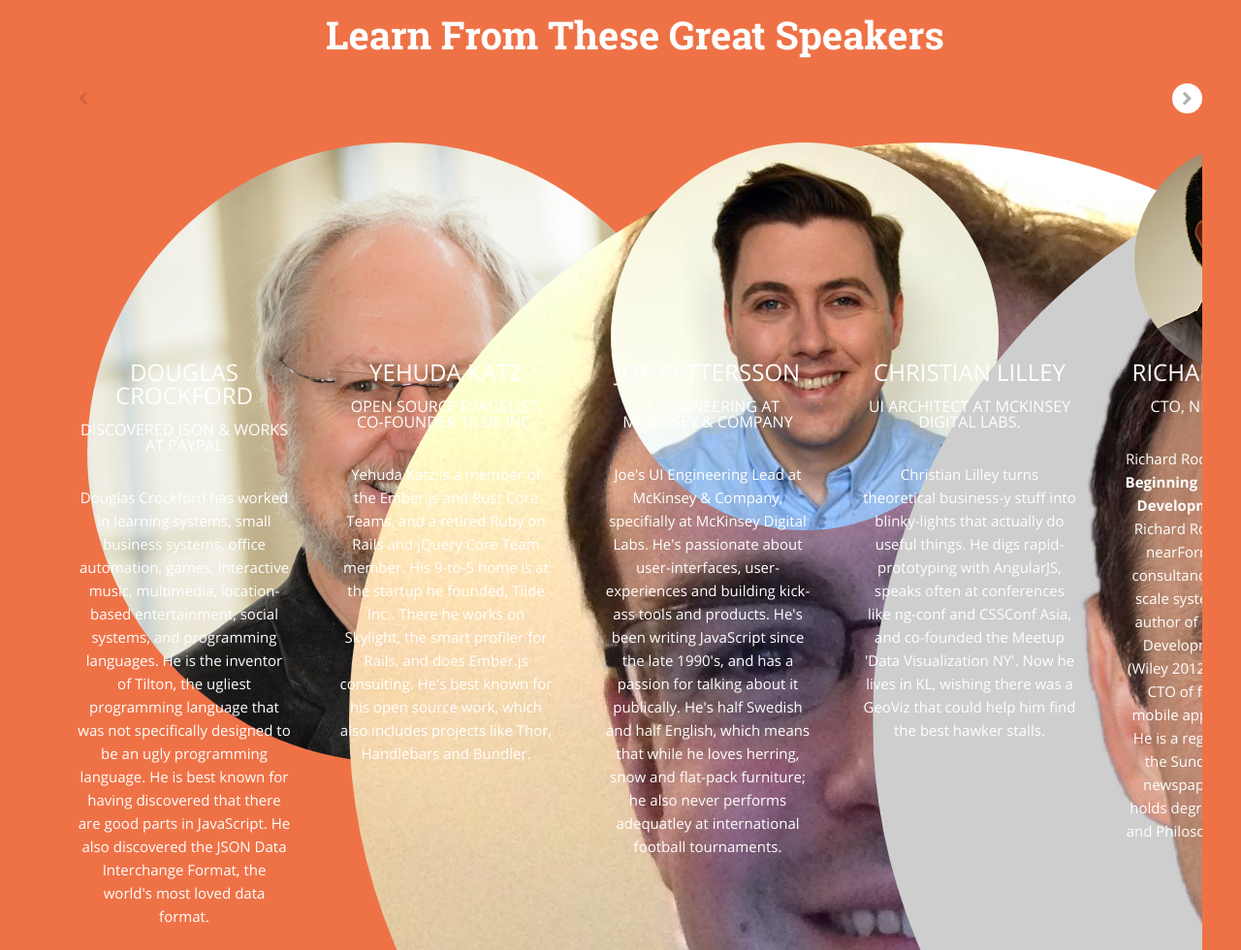
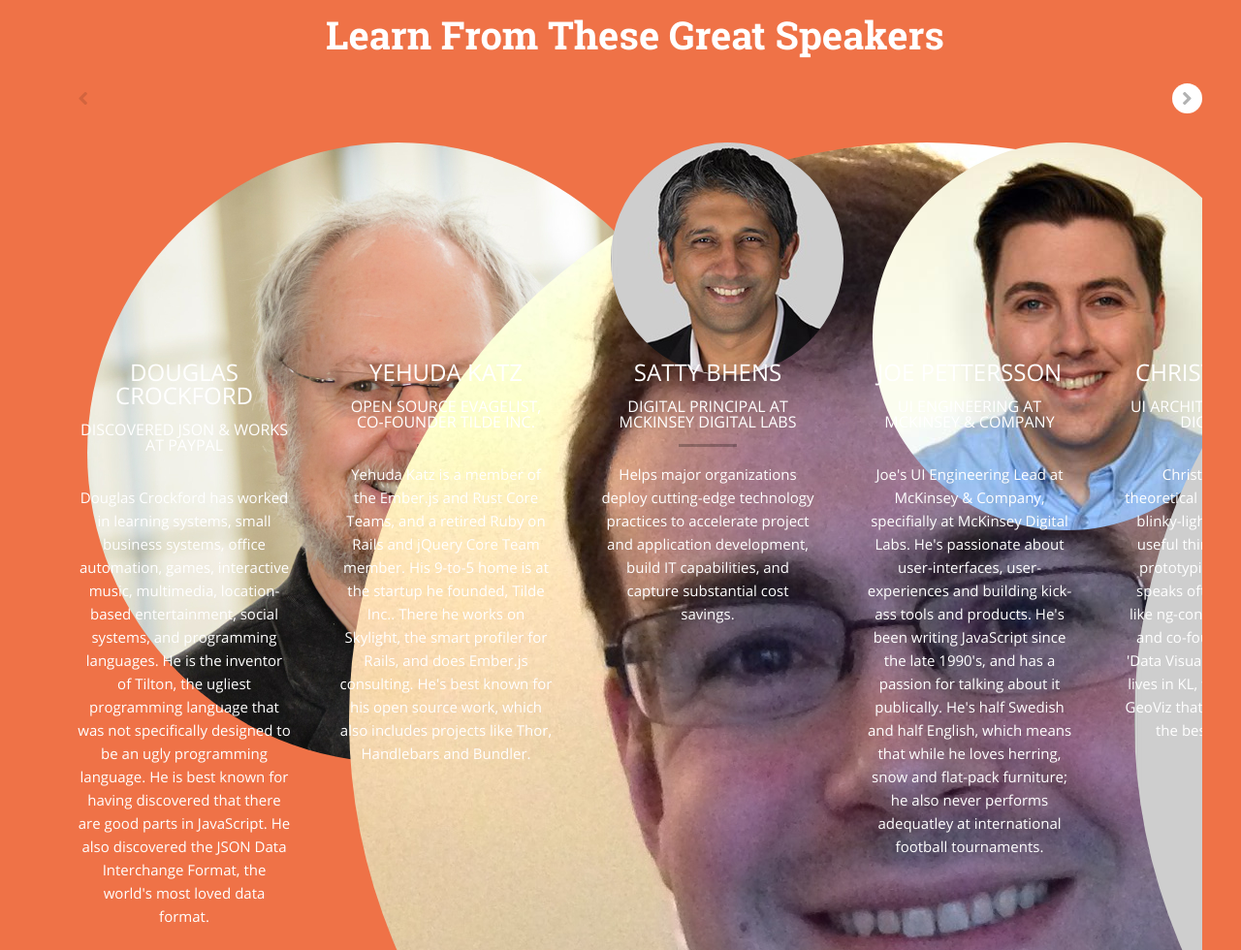
Before and after one commit to toamitkumar/jschannel2015, a website: page public/index.html in a window 1280 px wide. Shown: the part 2300-3280 px from the top of the page at 97% size. Drawn offline with nearby package versions, Linux system fonts and the light colour scheme; some packages are replaced by stand-ins of ours; a web font is replaced by a local one.

Commit message:
adding satty on speaker's list

```diff
--- a/public/index.html
+++ b/public/index.html
@@ -232,6 +232,25 @@
                     <a href="https://plus.google.com/+YehudaKatz" target="_blank" title="Google+" class="icon-wrap small google"> <i class="iconf-gplus"></i>
                     </a>
                     <a href="https://www.linkedin.com/in/yehudakatz" target="_blank" title="Linkedin" class="icon-wrap small linkedin"> <i class="iconf-linkedin"></i>
+                    </a>
+                  </div>
+                </div>
+              </li>
+              <li>
+                <div class="item">
+                  <div class="photo-wrap hover_colour">
+                    <img src="images/speakers/satty.jpg" alt=" ">
+                  </div>
+                  <div class="text-wrap white">
+                    <h3>Satty Bhens</h3>
+                    <h5>Digital Principal at McKinsey Digital Labs</h5>
+                    <hr class="divider-short center">
+                    <p class="description">Helps major organizations deploy cutting-edge technology practices to accelerate project and application development, build IT capabilities, and capture substantial cost savings.</p>
+                  </div>
+                  <div class="social">
+                    <a href="https://twitter.com/sattybhens" target="_blank" title="Twitter" class="icon-wrap small twitter"> <i class="iconf-twitter"></i>
+                    </a>
+                    <a href="https://www.linkedin.com/in/sattybhens" target="_blank" title="Linkedin" class="icon-wrap small linkedin"> <i class="iconf-linkedin"></i>
                     </a>
                   </div>
                 </div>
@@ -840,7 +859,8 @@
                   <div class="timeline-content">
                     <div class="event-content">
                       <div class="toggle-item-title event-title" data-count="1">
-                        <h3>Ending Keynote</h3>
+                        <h3>SATTY BHENS</h3>
+                        <h4>Ending Keynote Speaker</h4>
                       </div>
                       <div class="toggle-item-body" style="display: none;">
                         <p>TBD</p>
```
Also changed, not shown: public/images/speakers/satty.jpg (added).
